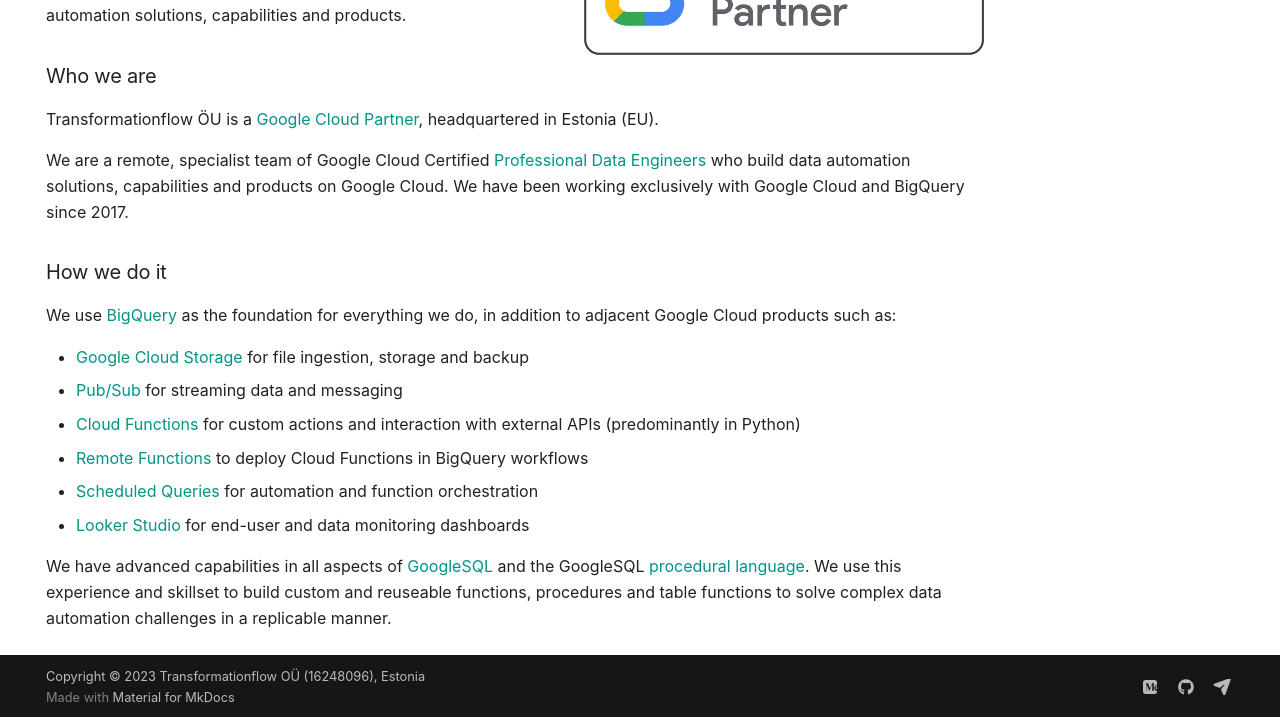
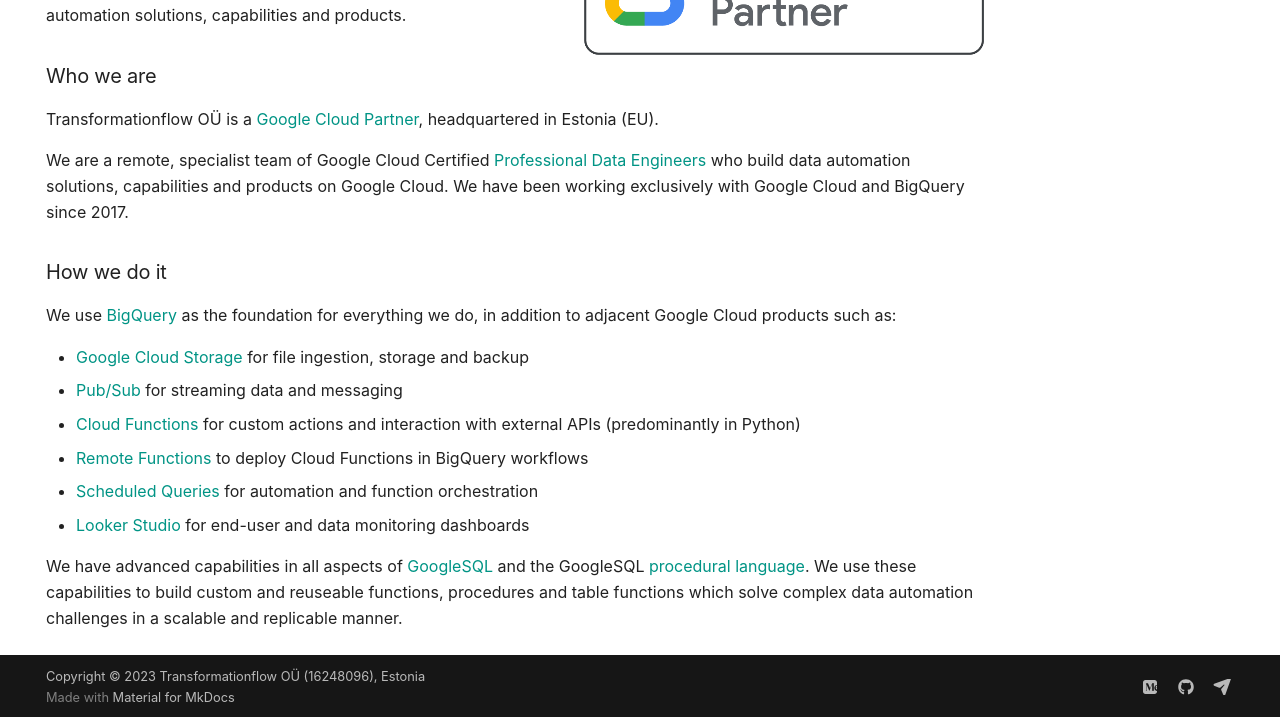
Before and after one commit to transformationflow/transformationflow.github.io, an MkDocs documentation site: the page built from docs/index.md, in a window 1280 px wide and 1016 px high. Shown: the part 296-1013 px from the top of the window. Built offline with MkDocs 1.6.1 and Material for MkDocs 9.7.7, drawn with Linux system fonts in a browser that asks for light colours; some web fonts are replaced.

Commit message:
minor edits

```diff
--- a/docs/index.md
+++ b/docs/index.md
@@ -9,7 +9,7 @@
 We build, manage and license serverless Google Cloud data automation solutions, capabilities and products.
 
 ## Who we are
-Transformationflow ÖU is a [Google Cloud Partner](https://cloud.google.com/find-a-partner/partner/transformationflow-%C3%96u), headquartered in Estonia (EU).
+Transformationflow OÜ is a [Google Cloud Partner](https://cloud.google.com/find-a-partner/partner/transformationflow-%C3%96u), headquartered in Estonia (EU).
 
 We are a remote, specialist team of Google Cloud Certified [Professional Data Engineers](https://cloud.google.com/learn/certification/data-engineer) who build data automation solutions, capabilities and products on Google Cloud.  We have been working exclusively with Google Cloud and BigQuery since 2017.
 
@@ -23,4 +23,4 @@
 - [Scheduled Queries](https://cloud.google.com/bigquery/docs/scheduling-queries) for automation and function orchestration
 - [Looker Studio](https://lookerstudio.google.com/) for end-user and data monitoring dashboards
 
-We have advanced capabilities in all aspects of [GoogleSQL](https://cloud.google.com/bigquery/docs/reference/standard-sql/query-syntax) and the GoogleSQL [procedural language](https://cloud.google.com/bigquery/docs/reference/standard-sql/procedural-language).  We use this experience and skillset to build custom and reuseable functions, procedures and table functions to solve complex data automation challenges in a replicable manner.
+We have advanced capabilities in all aspects of [GoogleSQL](https://cloud.google.com/bigquery/docs/reference/standard-sql/query-syntax) and the GoogleSQL [procedural language](https://cloud.google.com/bigquery/docs/reference/standard-sql/procedural-language).  We use these capabilities to build custom and reuseable functions, procedures and table functions which solve complex data automation challenges in a scalable and replicable manner.
```
